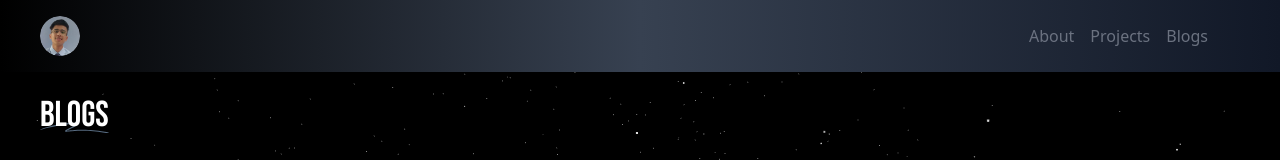
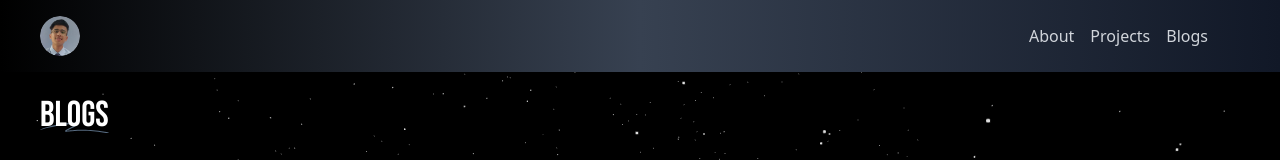
Before and after one commit to Saurav-Pant/Portfolio_New, a Next.js app in the folder portfolio/: page /blog in a window 1280 px wide. Shown: the top 160 px of the page. Built offline with nearby package versions, Linux system fonts and the light colour scheme.

Commit message:
Added stuff

```diff
--- a/portfolio/app/Components/Navbar.tsx
+++ b/portfolio/app/Components/Navbar.tsx
@@ -91,19 +91,19 @@ const Navbar: React.FC<Props> = (props: Props) => {
           <div className="sm:flex hidden pr-10">
             <ul className={isOpen ? "hidden" : "flex"}>
               <li
-                className="inline-block text-gray-500 hover:text-white transition-colors duration-500 ease-in-out mr-4 cursor-pointer"
+                className="inline-block text-gray-300 hover:text-white transition-colors duration-500 ease-in-out mr-4 cursor-pointer"
                 onClick={() => handleNavLinkClick("about")}
               >
                 About
               </li>
               <li
-                className="inline-block text-gray-500 hover:text-white transition-colors duration-500 ease-in-out mr-4 cursor-pointer"
+                className="inline-block text-gray-300 hover:text-white transition-colors duration-500 ease-in-out mr-4 cursor-pointer"
                 onClick={() => handleNavLinkClick("projects")}
               >
                 Projects
               </li>
               <li
-                className="inline-block text-gray-500 hover:text-white transition-colors duration-500 ease-in-out mr-4 cursor-pointer"
+                className="inline-block text-gray-300 hover:text-white transition-colors duration-500 ease-in-out mr-4 cursor-pointer"
                 onClick={() => handleNavLinkClick("blog")}
               >
                 Blogs
--- a/portfolio/app/Components/StarBackground.tsx
+++ b/portfolio/app/Components/StarBackground.tsx
@@ -30,7 +30,7 @@ const StarBackground = (props: any) => {
             <PointMaterial
                 transparent
                 color="$fff"
-                size={0.002}
+                size={0.003}
                 sizeAttenuation={true}
                 dethWrite={false}
             />
```
